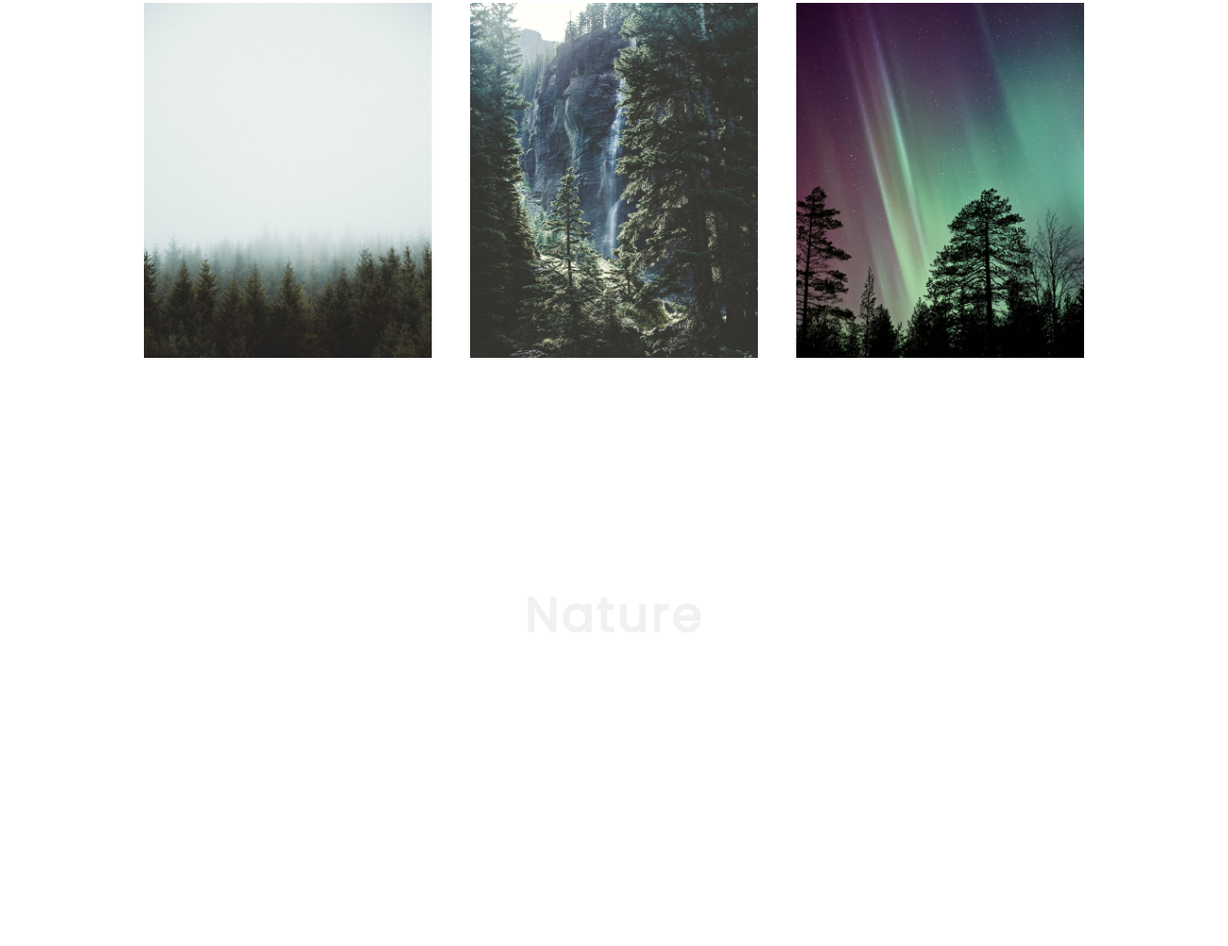
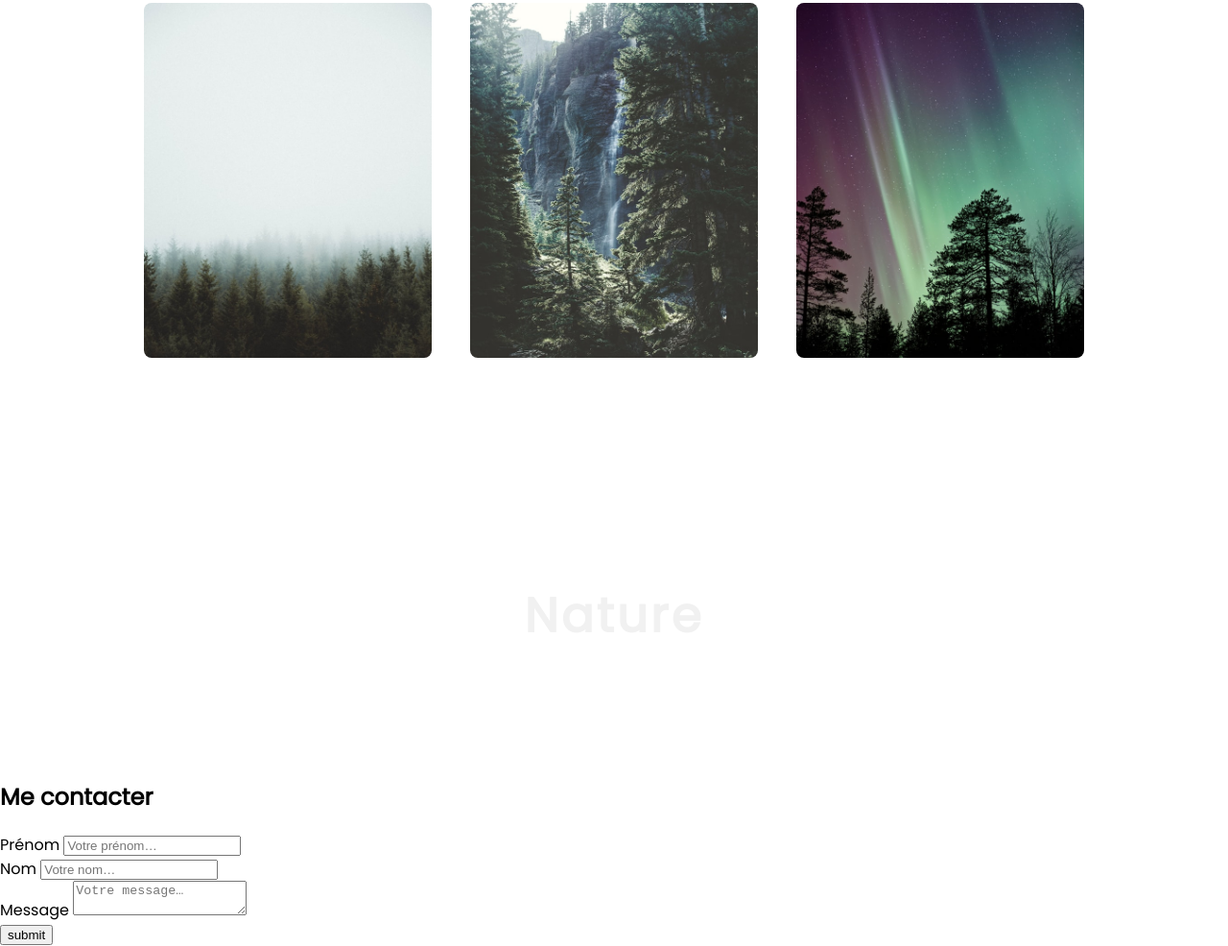
Before and after one commit to jcharlesb/UD_CSS-DE-A-A-Z_PORTFOLIO, a website: page index.html in a window 1280 px wide. Shown: the part 2741-3727 px from the top of the page at 96% size. Before the commit the page ends 3534 px from the top, so only its background shows below. Drawn offline with Linux system fonts and the light colour scheme.

Commit message:
Code HTML de la section Formulaire

```diff
--- a/index.html
+++ b/index.html
@@ -75,6 +75,29 @@
 	<div class="scrollParallaxe">
 		<h3>Nature</h3>
 	</div>
+
+	<!--SECTION 4 FORMULAIRE-->
+	<h2 class="titreFormulaire">Me contacter</h2>
+	<section class="formulaire">
+		<form action="" id="contact">
+			<div class="row">
+				<label for="prenom">Prénom</label>
+				<input type="text" id="prenom" name="prenom" placeholder="Votre prénom…">
+			</div>
+			<div class="row">
+				<label for="nom">Nom</label>
+				<input type="text" id="nom" name="nom" placeholder="Votre nom…">
+			</div>
+			<div class="row">
+				<label for="msg">Message</label>
+				<textarea id="msg" name="message" placeholder="Votre message…"></textarea>
+			</div>
+			<div class="row">
+				<input type="submit" class="submitBtn" value="submit">
+			</div>
+		</form>
+	</section>
+
 	<script src="app.js"></script>
 </body>
 </html>
--- a/styles/style.scss
+++ b/styles/style.scss
@@ -249,10 +249,11 @@ body {
   width     : 1200px;
 
   .imgPortfolio {
-	overflow : hidden;
-	width    : 300px;
-	height   : 370px;
-	margin   : 20px;
+	overflow      : hidden;
+	width         : 300px;
+	height        : 370px;
+	margin        : 20px;
+	border-radius : 8px;
 
 	img {
 	  width  : 100%;
```
Also changed, not shown: styles/style.css, 1 other file.
